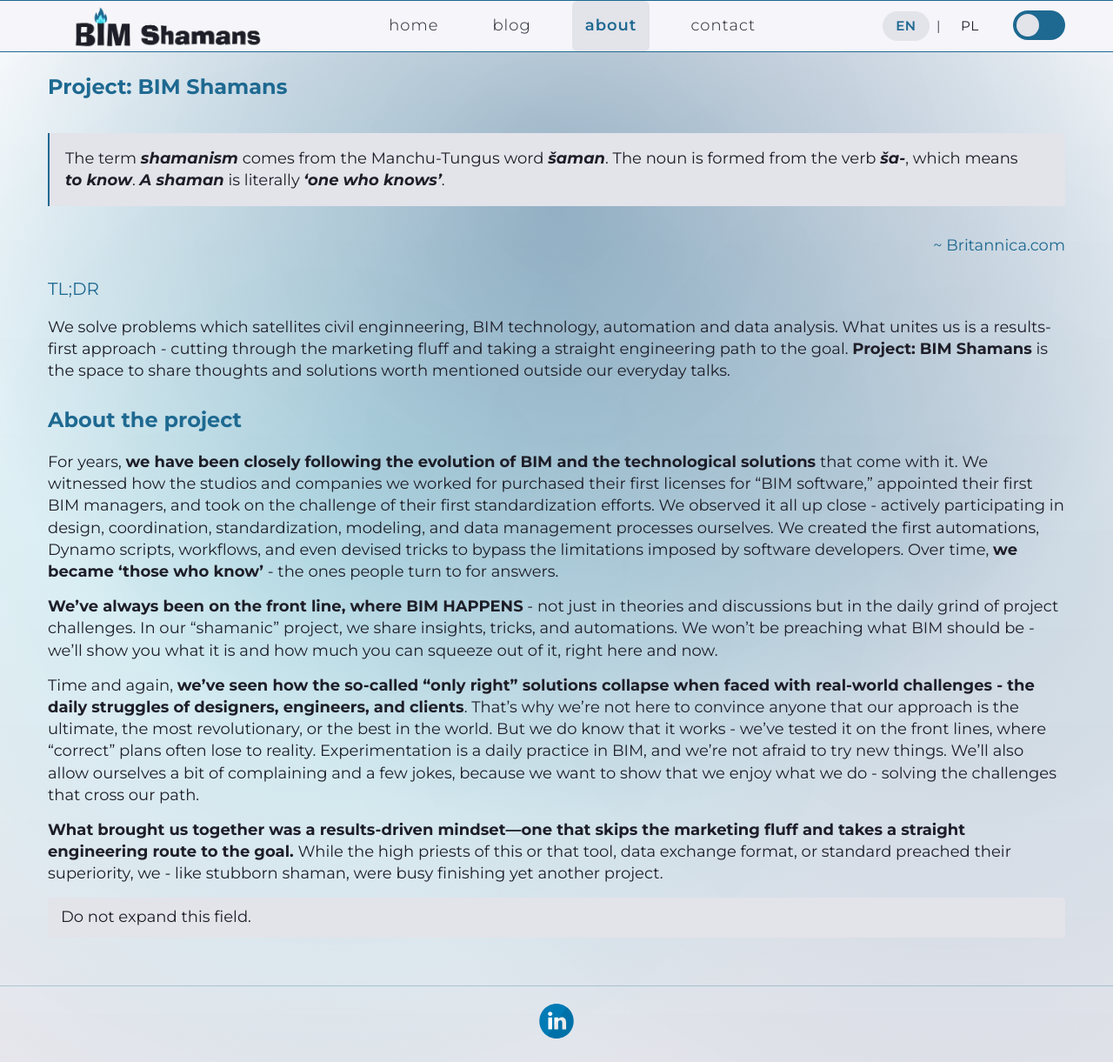
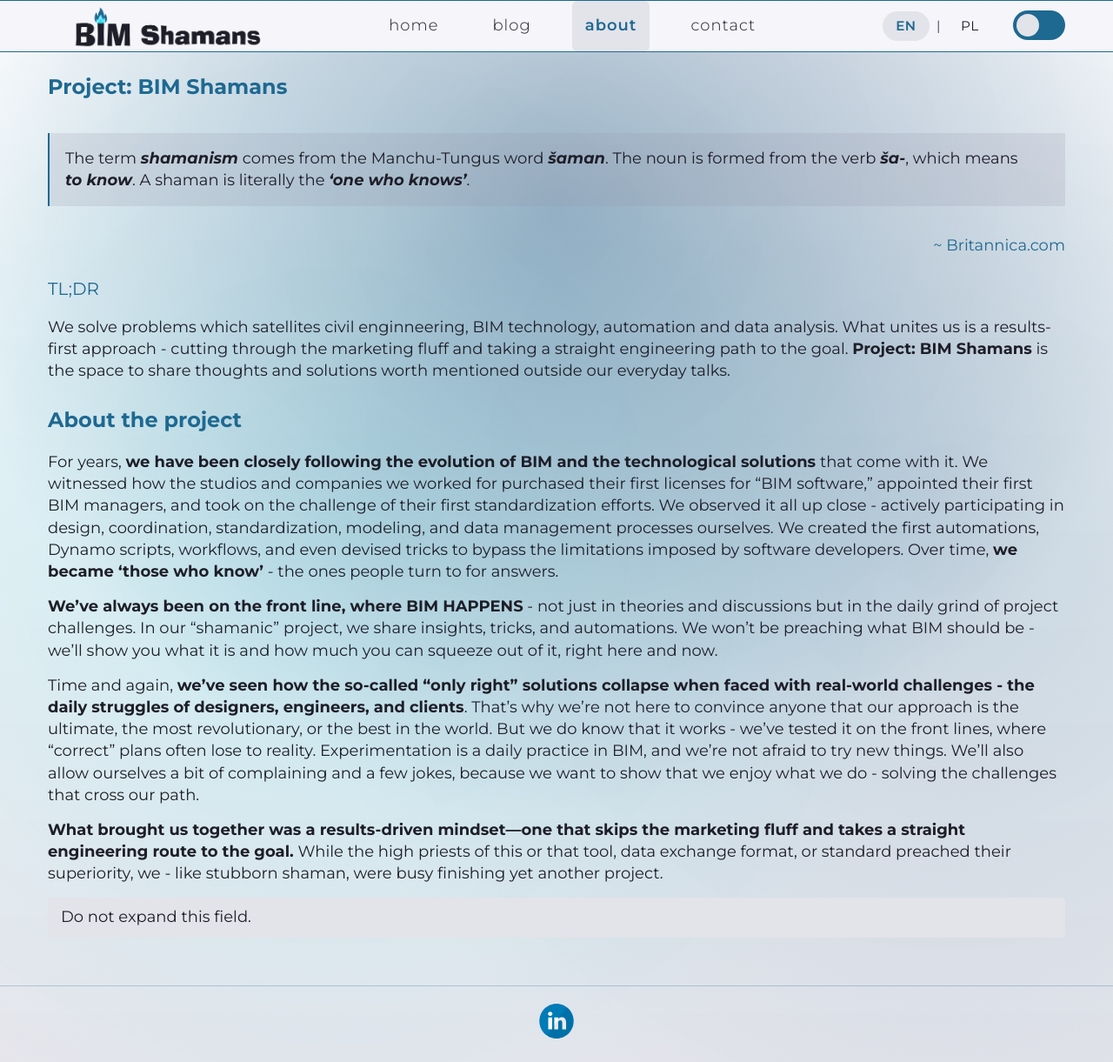
Before and after one commit to W7k-J/BimShamans, a Jekyll site: the page built from en/projects.md, in a window 1280 px wide and 1221 px high. Shown: the whole window at 87% size. Built offline with Jekyll 4.4.1, drawn with Linux system fonts in a browser that asks for light colours; some web fonts are replaced.

Commit message:
Quote adjustments

```diff
--- a/en/projects.md
+++ b/en/projects.md
@@ -75,7 +75,7 @@ permalink: /en/projects/
 
 ## Project: BIM Shamans
 
-> The term **_shamanism_** comes from the Manchu-Tungus word **_šaman_**. The noun is formed from the verb **_ša-_**, which means **_to&nbsp;know_**. **_A shaman_** is literally **_'one who knows'_**.
+> The term **_shamanism_** comes from the Manchu-Tungus word **_šaman_**. The noun is formed from the verb **_ša-_**, which means **_to&nbsp;know_**. A shaman is literally the **_'one who knows'_**.
 <p style="text-align: right;"><a href="https://www.britannica.com/topic/shamanism">~ Britannica.com</a></p>
 
 #### TL;DR
--- a/style.scss
+++ b/style.scss
@@ -49,6 +49,7 @@
   --page-gradient-base-start: rgba(255, 255, 255, 0.88);
   --page-gradient-base-end: rgba(227, 227, 234, 0.92);
   --footer-border-color: rgba(30, 105, 145, 0.28);
+  --blockquote-background: rgba(227, 227, 234, 0.8);
   --circuit-glow-strong: rgba(50, 215, 230, 0.55);
   --circuit-glow-soft: rgba(30, 105, 145, 0.18);
   --circuit-glow-base: rgba(30, 105, 145, 0.4);
@@ -82,6 +83,7 @@
   --page-gradient-base-start: rgba(20, 25, 40, 0.88);
   --page-gradient-base-end: rgba(10, 12, 25, 0.85);
   --footer-border-color: rgba(227, 227, 234, 0.22);
+  --blockquote-background: rgba(64, 64, 80, 0.8);
   --circuit-glow-strong: rgba(109, 245, 255, 0.75);
   --circuit-glow-soft: rgba(26, 199, 216, 0.18);
   --circuit-glow-base: rgba(26, 199, 216, 0.38);
@@ -1011,7 +1013,7 @@ blockquote {
   border-left: 2px solid var(--firstBlue-color);
   padding: 0.1em 1em;
   color: var(--firstGray-color);
-  background: var(--forthGray-color);
+  background-color: rgba(150, 150, 170, 0.2);
 }
 
 //
@@ -1030,11 +1032,11 @@ blockquote {
 
 .post {
   blockquote {
-    margin: 1.8em .8em;
-    border-left: 2px solid var(--thirdGray-color);
+    margin: 1.8em 0;
+    border-left: 2px solid var(--firstBlue-color);
     padding: 0.1em 1em;
-    color: var(--thirdGray-color);
-    font-style: italic;
+    color: var(--firstGray-color);
+    background-color: rgba(150, 150, 170, 0.2);
   }
 
   .comments {
```
Also changed, not shown: pl/projects.md (+1 -1 lines).
